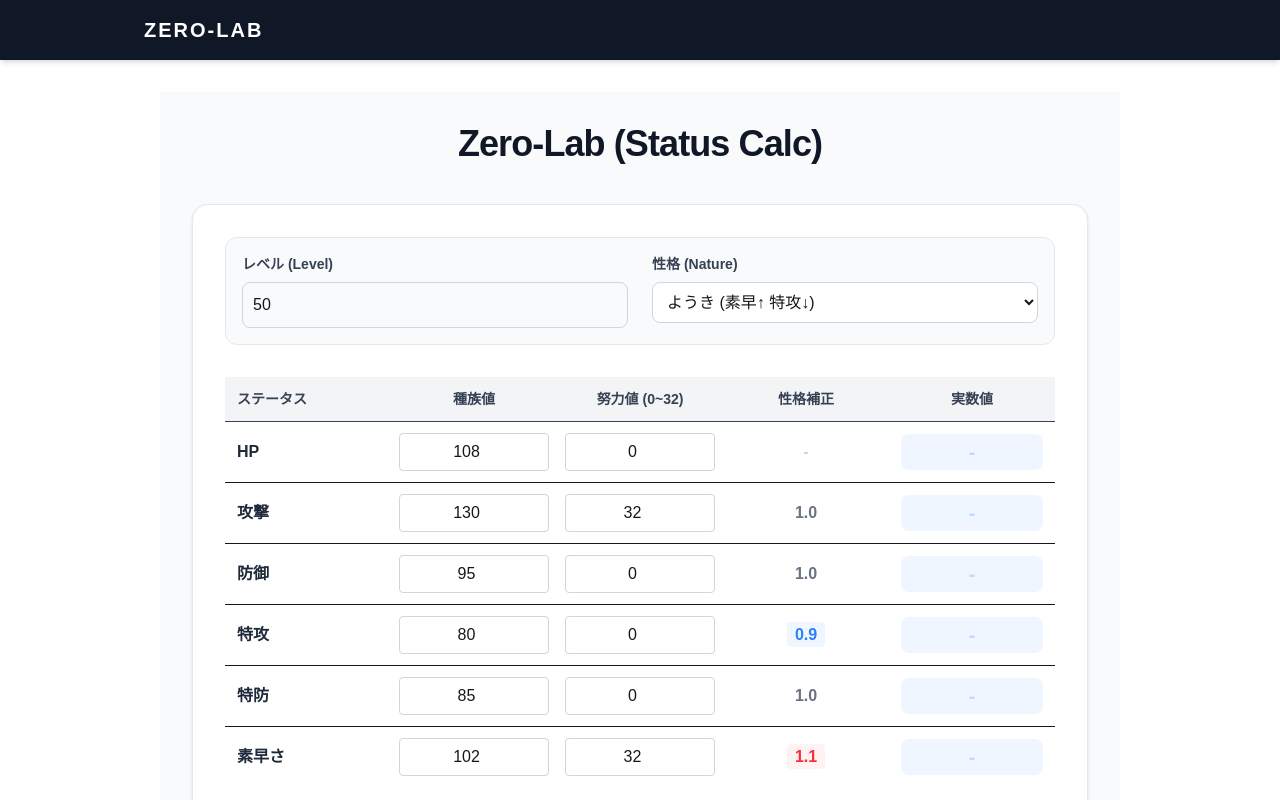
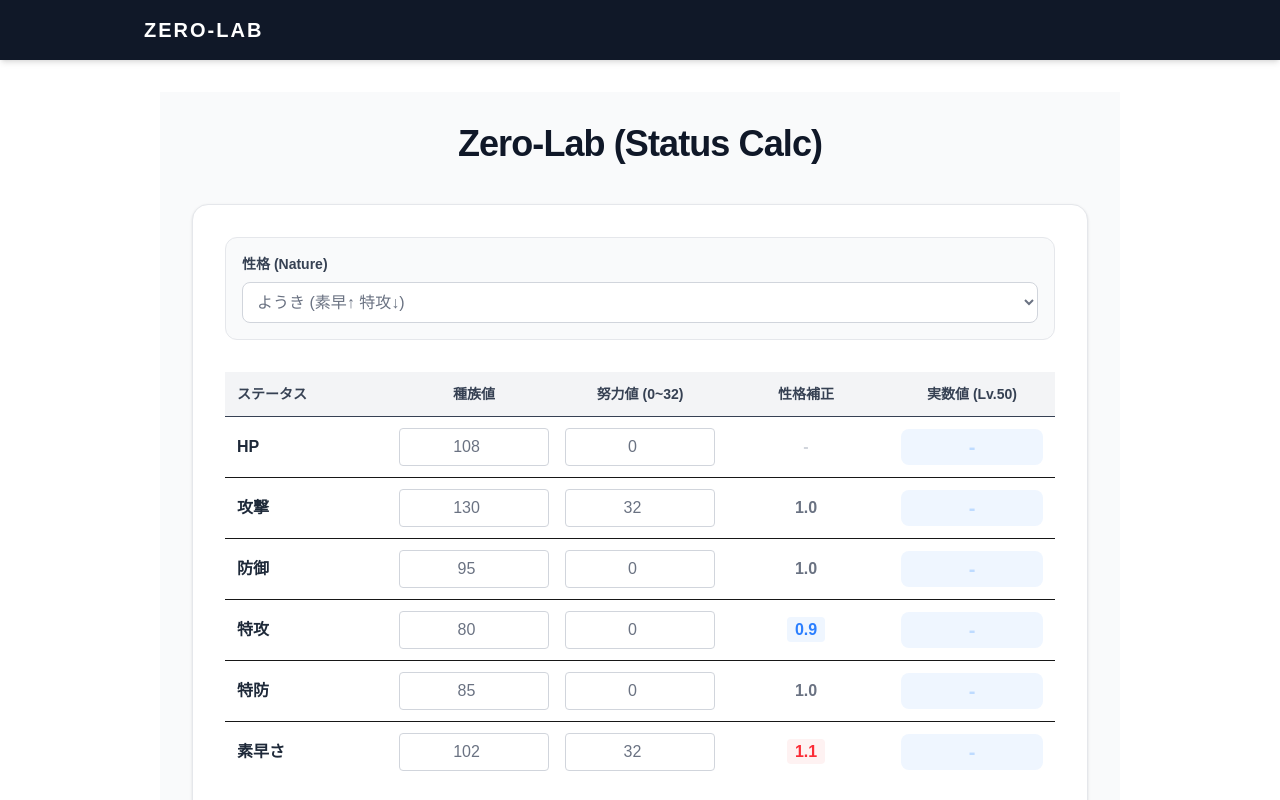
Before and after one commit to aloha-maker/Zero-Lab, a Next.js app in the folder frontend/: page /status in a window 1280 px wide. Shown: the top 800 px of the page. Built offline with nearby package versions, Linux system fonts and the light colour scheme.

Commit message:
refactor: replace dynamic level state with a fixed level constant and improve input styling

```diff
--- a/frontend/app/status/page.tsx
+++ b/frontend/app/status/page.tsx
@@ -38,7 +38,7 @@ const natures = [
 
 export default function Home() {
     // 共通設定
-    const [level, setLevel] = useState(50);
+    const FIXED_LEVEL = 50;
     const [natureIndex, setNatureIndex] = useState(18); // 初期値: ようき
 
     // 各ステータスの状態管理
@@ -87,7 +87,7 @@ export default function Home() {
                     base_stat: stats[key].base,
                     iv: 31,
                     ev: stats[key].ev,
-                    level: level,
+                    level: FIXED_LEVEL,
                     is_hp: key === 'H',
                     nature_modifier: modifier
                 };
@@ -136,25 +136,14 @@ export default function Home() {
 
                 <div className="bg-white p-6 md:p-8 rounded-2xl shadow-sm border border-gray-200">
 
-                    {/* 共通設定エリア */}
-                    <div className="grid grid-cols-1 md:grid-cols-2 gap-6 mb-8 p-4 bg-gray-50 rounded-xl border border-gray-200">
-                        <div>
-                            <label className="block text-sm font-bold text-gray-700 mb-2">レベル (Level)</label>
-                            <input
-                                type="number"
-                                value={level}
-                                max={100}
-                                min={1}
-                                onChange={(e) => setLevel(Number(e.target.value))}
-                                className="w-full border border-gray-300 rounded-lg p-2.5 focus:ring-2 focus:ring-blue-500 outline-none"
-                            />
-                        </div>
+                    {/* 共通設定エリア*/}
+                    <div className="mb-8 p-4 bg-gray-50 rounded-xl border border-gray-200">
                         <div>
                             <label className="block text-sm font-bold text-gray-700 mb-2">性格 (Nature)</label>
                             <select
                                 value={natureIndex}
                                 onChange={(e) => setNatureIndex(Number(e.target.value))}
-                                className="w-full border border-gray-300 rounded-lg p-2.5 bg-white focus:ring-2 focus:ring-blue-500 outline-none"
+                                className="w-full border border-gray-300 rounded-lg p-2.5 bg-white focus:ring-2 focus:ring-blue-500 outline-none text-gray-500"
                             >
                                 {natures.map((n, i) => (
                                     <option key={i} value={i}>{n.name}</option>
@@ -172,7 +161,7 @@ export default function Home() {
                                     <th className="p-3 border-b font-bold text-center w-1/5">種族値</th>
                                     <th className="p-3 border-b font-bold text-center w-1/5">努力値 (0~32)</th>
                                     <th className="p-3 border-b font-bold text-center w-1/5">性格補正</th>
-                                    <th className="p-3 border-b font-bold text-center w-1/5">実数値</th>
+                                    <th className="p-3 border-b font-bold text-center w-1/5">実数値 (Lv.50)</th>
                                 </tr>
                             </thead>
                             <tbody>
@@ -185,10 +174,9 @@ export default function Home() {
                                         <tr key={key} className="border-b last:border-0 hover:bg-gray-50 transition-colors">
                                             <td className="p-3 font-bold text-gray-800">{statLabels[key]}</td>
                                             <td className="p-2">
-                                                <input type="number" value={stats[key].base} min={1} max={255} onChange={(e) => handleStatChange(key, 'base', Number(e.target.value))} className="w-full border border-gray-300 rounded p-1.5 text-center focus:border-blue-500 outline-none" />
+                                                <input type="number" value={stats[key].base} min={1} max={255} onChange={(e) => handleStatChange(key, 'base', Number(e.target.value))} className="w-full border border-gray-300 rounded p-1.5 text-center focus:border-blue-500 outline-none text-gray-500" />
                                             </td>
                                             <td className="p-2">
-                                                {/* 努力値入力を0〜32、ステップを1（1刻み）に変更 */}
                                                 <input
                                                     type="number"
                                                     value={stats[key].ev}
@@ -196,7 +184,7 @@ export default function Home() {
                                                     max={32}
                                                     step={1}
                                                     onChange={(e) => handleStatChange(key, 'ev', Number(e.target.value))}
-                                                    className="w-full border border-gray-300 rounded p-1.5 text-center focus:border-blue-500 outline-none"
+                                                    className="w-full border border-gray-300 rounded p-1.5 text-center focus:border-blue-500 outline-none text-gray-500"
                                                 />
                                             </td>
                                             <td className="p-3 text-center font-bold">
```
